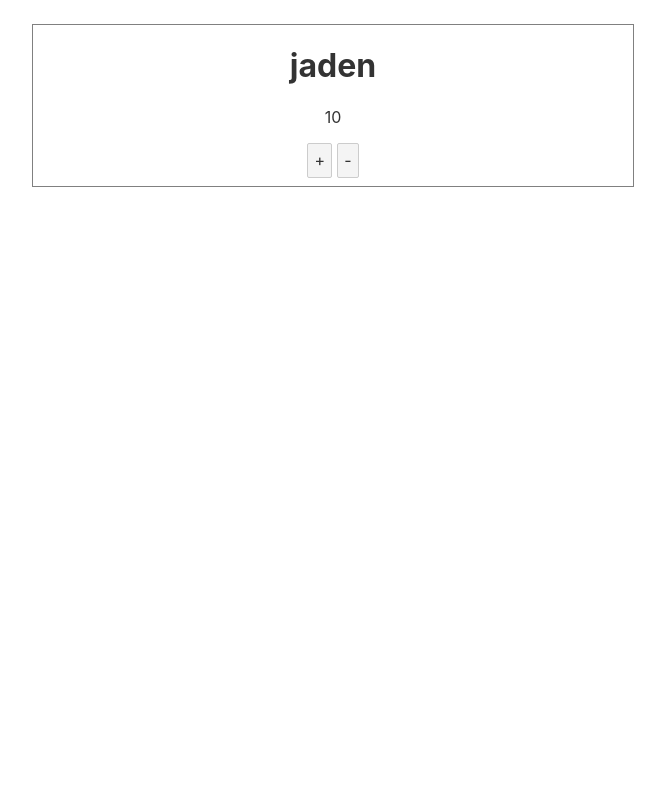
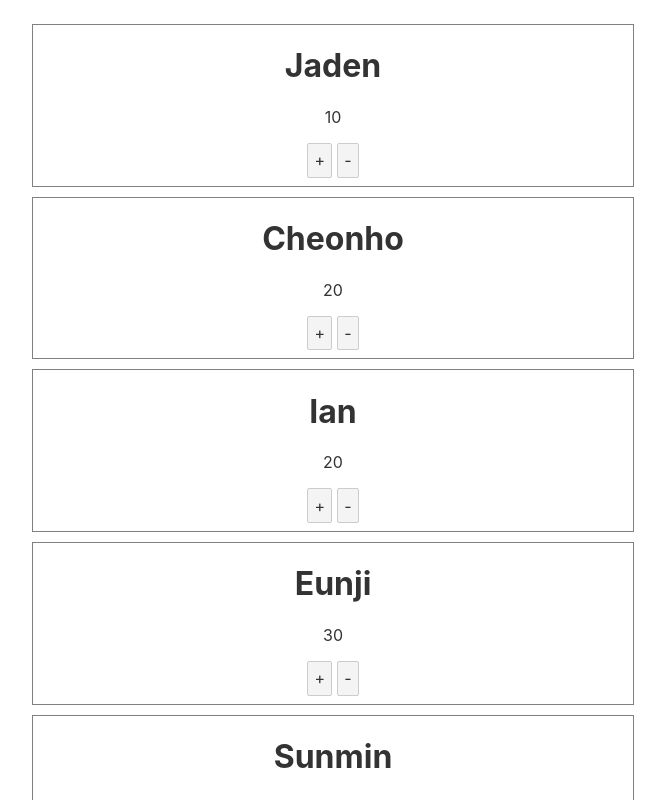
Before and after one commit to jadenLog/svelte-trial, a Svelte app: page / in a window 1280 px wide. Shown: the top 800 px of the page, without its empty margins (307-972 px from the left). Built offline with nearby package versions, Linux system fonts and the light colour scheme.

Commit message:
Implement [] Add multiple Player Component with #each
svelte #each 를 사용하여 component를 rendering하는 부분을 추가.

```diff
--- a/src/App.svelte
+++ b/src/App.svelte
@@ -1,5 +1,32 @@
 <script lang="ts">
 	import Player from './Player.svelte';
+
+	const players = [
+		{
+			name: 'Jaden',
+			score: 10,
+		},
+		{
+			name: 'Cheonho',
+			score: 20,
+		},
+		{
+			name: 'Ian',
+			score: 20,
+		},
+		{
+			name: 'Eunji',
+			score: 30,
+		},
+		{
+			name: 'Sunmin',
+			score: 40,
+		},
+		{
+			name: 'JYP',
+			score: 50,
+		},
+	];
 </script>
 
 <style>
@@ -11,5 +38,7 @@
 </style>
 
 <main>
-	<Player name={'jaden'} score={10} />
+	{#each players as player}
+		<Player name={player.name} score={player.score} />
+	{/each}
 </main>
--- a/src/Player.svelte
+++ b/src/Player.svelte
@@ -8,9 +8,12 @@
 
 <style>
     div {
+        border: 1px solid gray;
+        margin: 0 auto 10px auto;
         max-width: 600px;
-        margin: 0 auto;
-        border: 1px solid gray;
+    }
+    div:last-child {
+        margin-bottom: 0px;
     }
     h1 {
         font-weight: bold;
```
